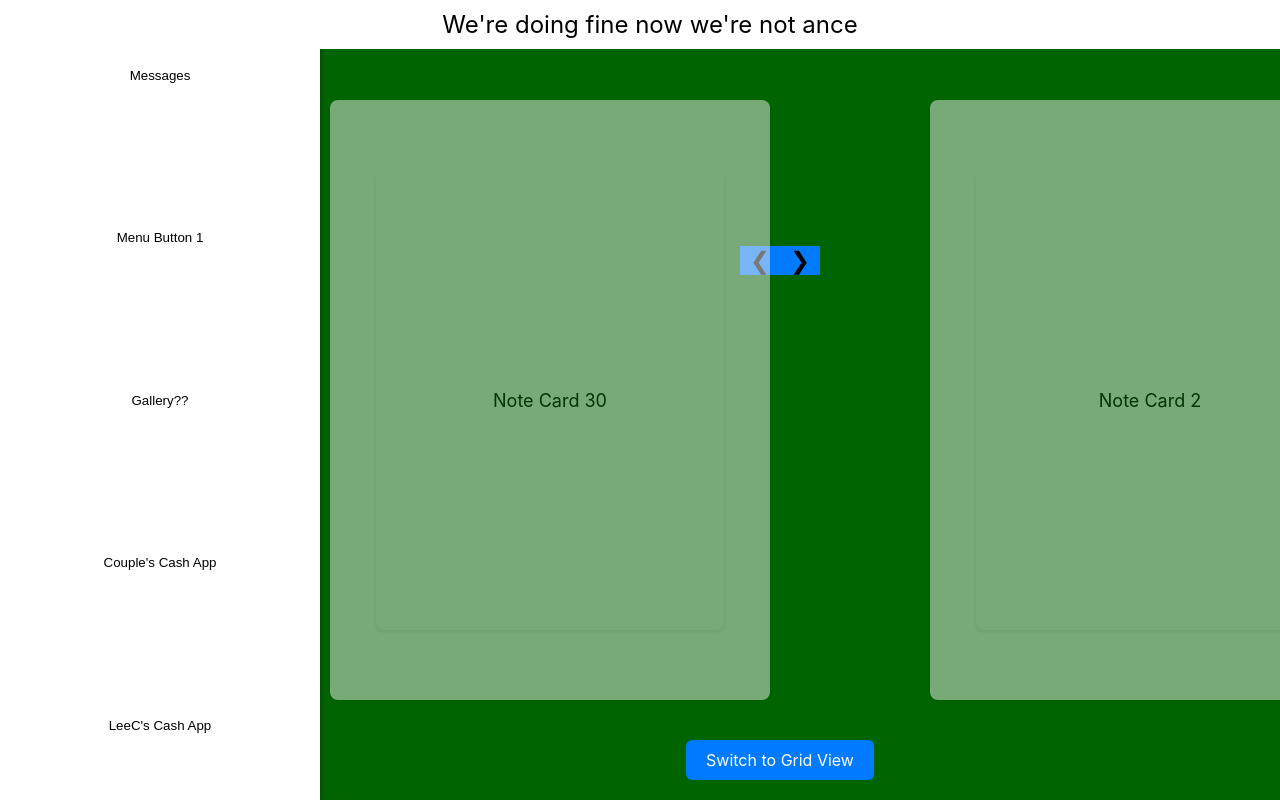
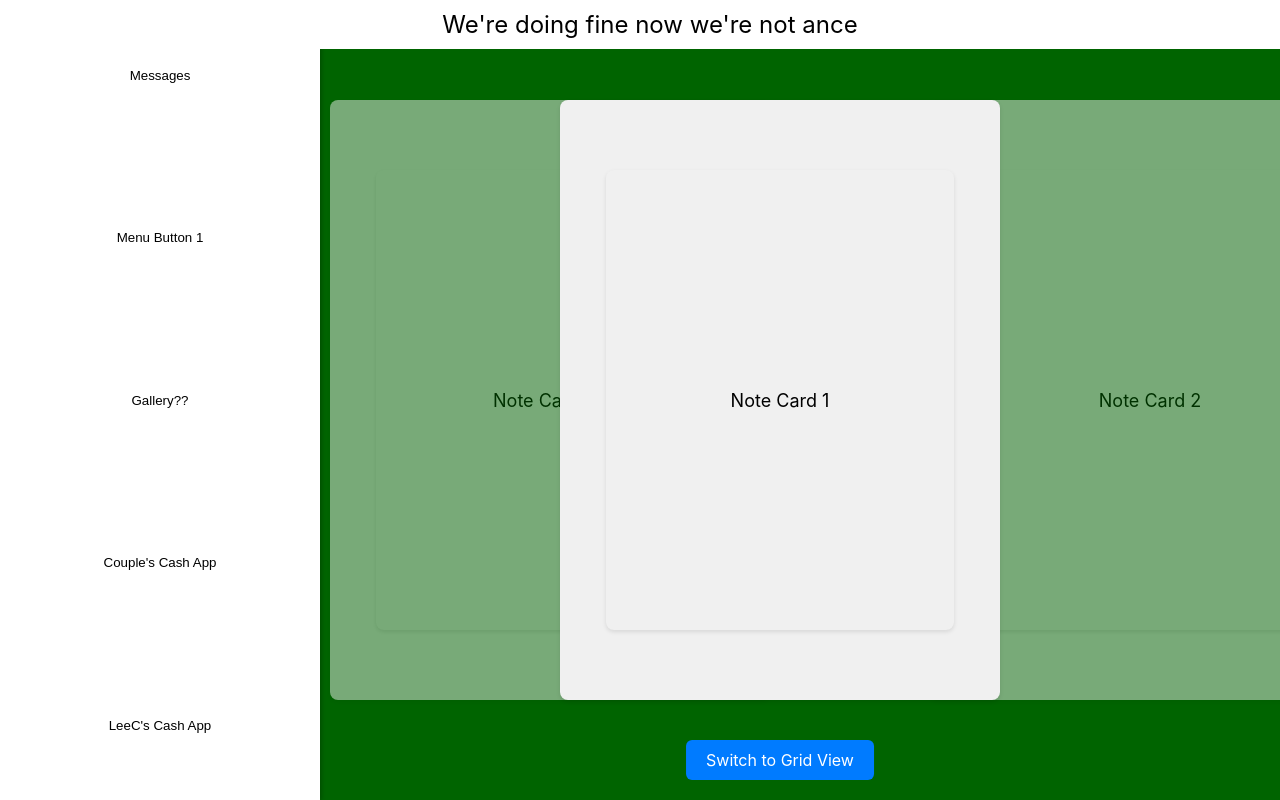
Before and after one commit to Nyleec/Gallery, a React (Create React App) app: page / in a window 1280 px wide. Built offline with nearby package versions, Linux system fonts and the light colour scheme.

Commit message:
notecard 1 visible
some changes to the notecard container too trying to center it

```diff
--- a/src/App.css
+++ b/src/App.css
@@ -8,6 +8,11 @@
   padding: 20px;
   position: fixed;
   z-index: 0;
+}
+.centeredDiv {
+  justify-content: center;
+  align-items: center;
+  height: 100%;
 }
 
 .banner {
@@ -39,14 +44,12 @@
   display: flex;
   align-items: center;
   justify-content: center;
-  transform: translate(-50%, -50%);
-  transition: opacity 0.3s ease;
 }
 
 .note-card.active {
   display: block;
   z-index: 1;
-  opacity: 0;
+  opacity: 1;
 }
 
 .note-card.prev {
@@ -71,8 +74,11 @@
   height: 60vh;
 }
 .note-cards-container {
-  display: flex;
-  transition: transform 0.3s ease;
+  display: grid; /* Use grid layout instead of flexbox */
+  grid-template-columns: repeat(auto-fit, minmax(150px, 1fr));
+  gap: 10px;
+  margin-top: 20px;
+  justify-items: center;
 }
 
 .carousel-arrows {
```
